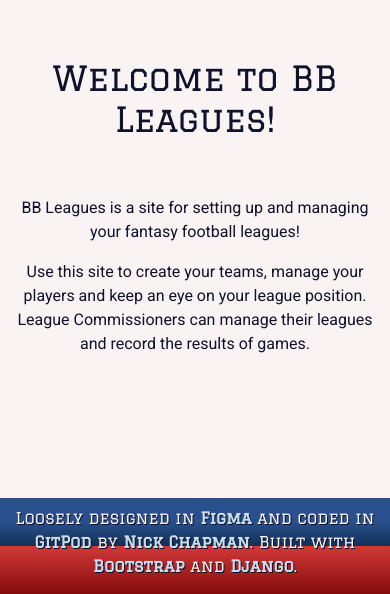
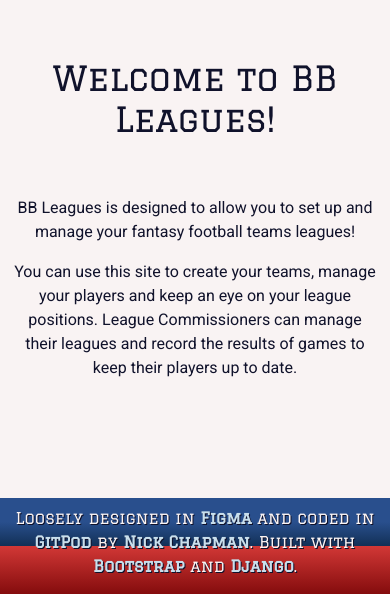
Before and after one commit to NickChapman1988/BBLeagues, a Django app: page / in a window 390 px wide. Shown: the part 250-844 px from the top of the page. Run offline with Django 4.2, Linux system fonts and the light colour scheme.

Commit message:
Edit home page wording and fix max-width media query

```diff
--- a/home/templates/home/index.html
+++ b/home/templates/home/index.html
@@ -17,11 +17,11 @@
         <div class="row">
             <div class="col col-md-8 offset-md-2 col-lg-6 offset-lg-3 text-center">
                 <p>
-                    BB Leagues is a site for setting up and managing your fantasy football leagues!
+                    BB Leagues is designed to allow you to set up and manage your fantasy football teams leagues!
                 </p>
                 <p>
-                    Use this site to create your teams, manage your players and keep an eye on your league position.
-                    League Commissioners can manage their leagues and record the results of games.
+                    You can use this site to create your teams, manage your players and keep an eye on your league positions.
+                    League Commissioners can manage their leagues and record the results of games to keep their players up to date.
                 </p>
             </div>
         </div>
--- a/static/css/base.css
+++ b/static/css/base.css
@@ -73,10 +73,6 @@ main {
   margin-left: 10px;
 }
 
-.bg-pale {
-  background-color: #f9f3f3;
-}
-
 @media (min-width: 992px) {
   .navbar {
     background-color: #c9dfec;
@@ -113,10 +109,14 @@ main {
     background-image: linear-gradient(to bottom, #c9dfec 0%, #0082C6 40%);
   }
 }
-/* Move menu left to prevent overflow off screen */
-@media (min-width: 992px) {
+@media (max-width: 991px) {
+  /* Move menu left to prevent overflow off screen */
   #user-options-dropdown {
     left: -30px;
+  }
+  /* Add background to dropdown menu to match page background */
+  .bg-pale {
+    background-color: #f9f3f3;
   }
 }
 /*---------------------- Footer ---------*/
--- a/static/css/base.scss
+++ b/static/css/base.scss
@@ -84,10 +84,6 @@ main {
     margin-left: 10px;
 }
 
-.bg-pale {
-    background-color: $color-light;
-}
-
 @media (min-width: 992px){
     .navbar {
         background-color: $color-pale-blue;
@@ -129,10 +125,15 @@ main {
     }
 }
 
- /* Move menu left to prevent overflow off screen */
-@media (min-width: 992px){
+
+@media (max-width: 991px){
+     /* Move menu left to prevent overflow off screen */
     #user-options-dropdown {
         left: -30px;
+    }
+    /* Add background to dropdown menu to match page background */
+    .bg-pale {
+        background-color: $color-light;
     }
 }
 
--- a/templates/includes/main-nav.html
+++ b/templates/includes/main-nav.html
@@ -40,7 +40,7 @@
 
             <!-- League Commissioner Admin -->
             <li class="nav-item dropdown main-nav-link bg-pale">
-                <a class="logo-font nav-btn fw-bold nav-link me-5" href="#" id="manage-leagues-link" data-bs-toggle="dropdown" aria-haspopup="true" aria-expanded="false">
+                <a class="logo-font btn nav-btn fw-bold nav-link me-5" href="#" id="manage-leagues-link" data-bs-toggle="dropdown" aria-haspopup="true" aria-expanded="false">
                     Manage my Leagues
                 </a>
                 <div class="dropdown-menu border-0 bg-pale" aria-labelledby="manage-leagues-link">
```
Also changed, not shown: 1 other file.
